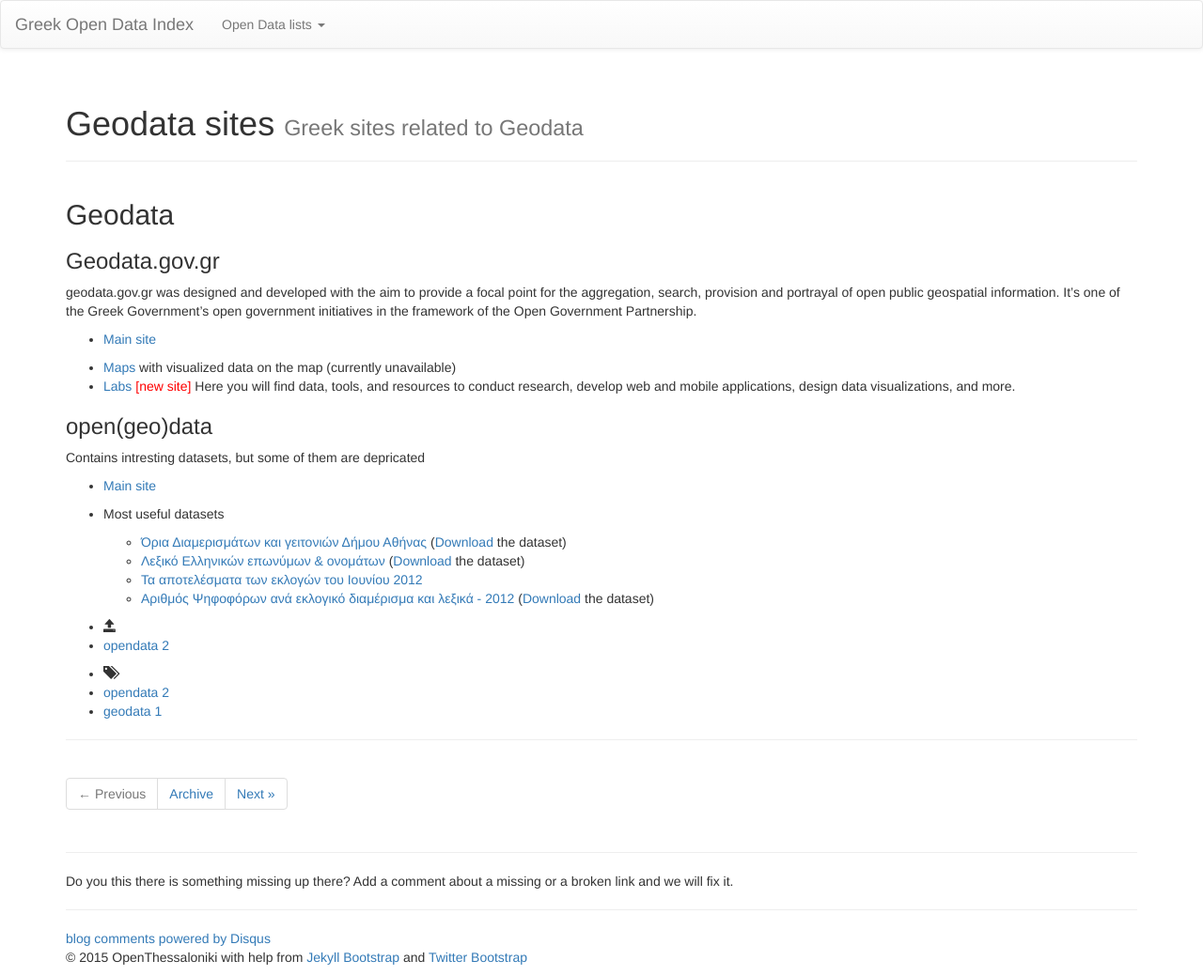
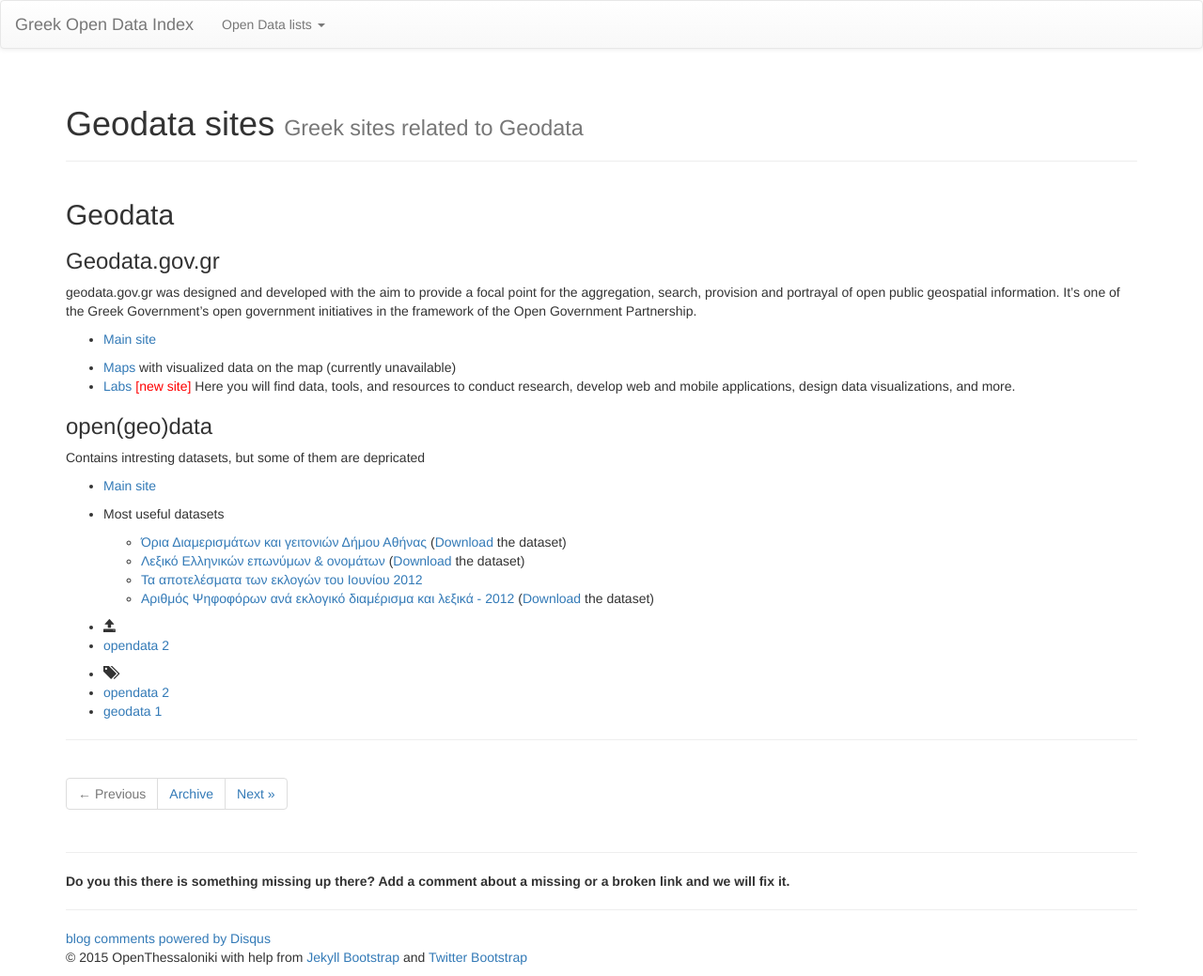
Before and after one commit to georgiats/georgiats-old-blog, a Jekyll site: the page built from _posts/2014-12-25-Geodata sites.md, in a window 1280 px wide. Shown: the whole page at 94% size. Built offline with Jekyll 4.4.1, drawn with Linux system fonts in a browser that asks for light colours; nearby versions of some CDN libraries; library files that are not in the unit come from our copies; comment, search, counter and statistics services are not loaded.

```diff
--- a/_includes/themes/bootstrap-3/post.html
+++ b/_includes/themes/bootstrap-3/post.html
@@ -42,7 +42,7 @@
     {% endif %}
     </ul>
     <hr>
-    <p>Do you this there is something missing up there? Add a comment about a missing or a broken link and we will fix it.</p>
+    <p><b>Do you this there is something missing up there? Add a comment about a missing or a broken link and we will fix it.</b></p>
     <hr>
     {% include JB/comments %}
   </div>
```
